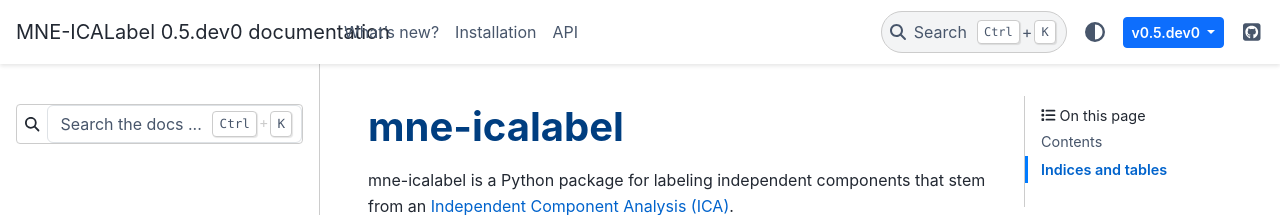
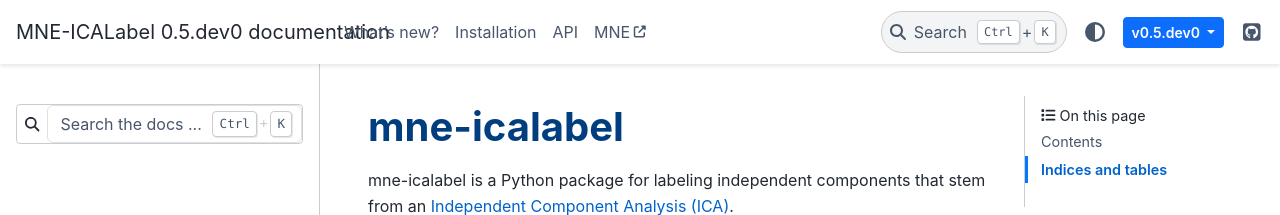
Before and after one commit to mne-tools/mne-icalabel, a Sphinx documentation site: the page built from doc/index.rst, in a window 1280 px wide. Shown: the top 215 px of the page. Built offline with Sphinx 7.4.7 and the PyData theme 0.15.4, drawn with Linux system fonts in a browser that asks for light colours; pages that are not in the unit, such as notebooks, are missing from menus.

Commit message:
add link to MNE

```diff
--- a/doc/conf.py
+++ b/doc/conf.py
@@ -90,6 +90,9 @@ html_css_files = ["style.css"]
 # further.  For a list of options available for each theme, see the
 # documentation.
 html_theme_options = {
+    "external_links": [
+        {"name": "MNE", "url": "https://mne.tools/stable/index.html"}
+    ],
     "icon_links": [
         dict(
             name="GitHub",
@@ -97,10 +100,10 @@ html_theme_options = {
             icon="fab fa-github-square",
         ),
     ],
-    "use_edit_page_button": False,
+    "navbar_end": ["theme-switcher", "version-switcher", "navbar-icon-links"],
     "navigation_with_keys": False,
     "show_toc_level": 1,
-    "navbar_end": ["theme-switcher", "version-switcher", "navbar-icon-links"],
+    "use_edit_page_button": False,
 }
 # Custom sidebar templates, maps document names to template names.
 html_sidebars = {
```
